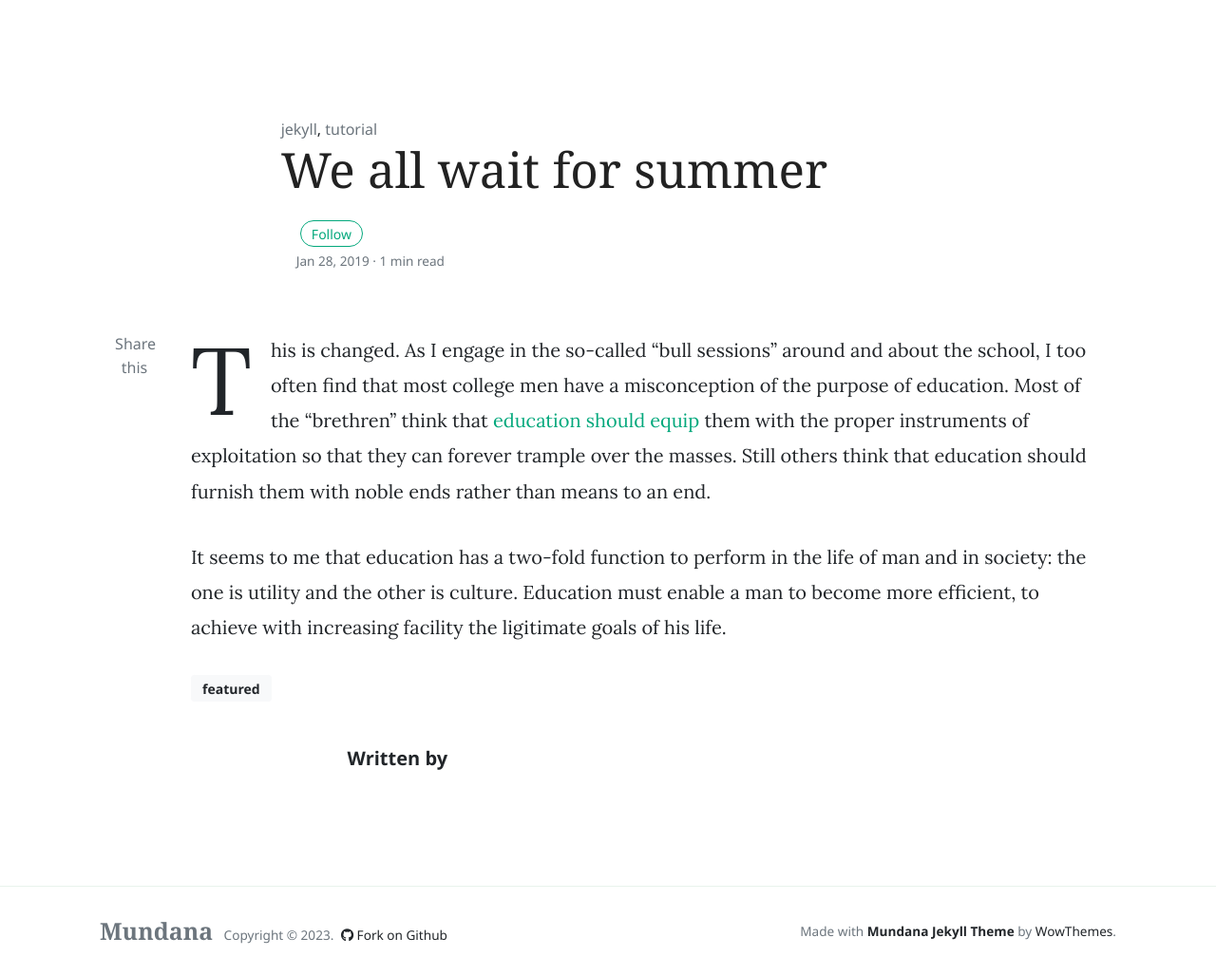
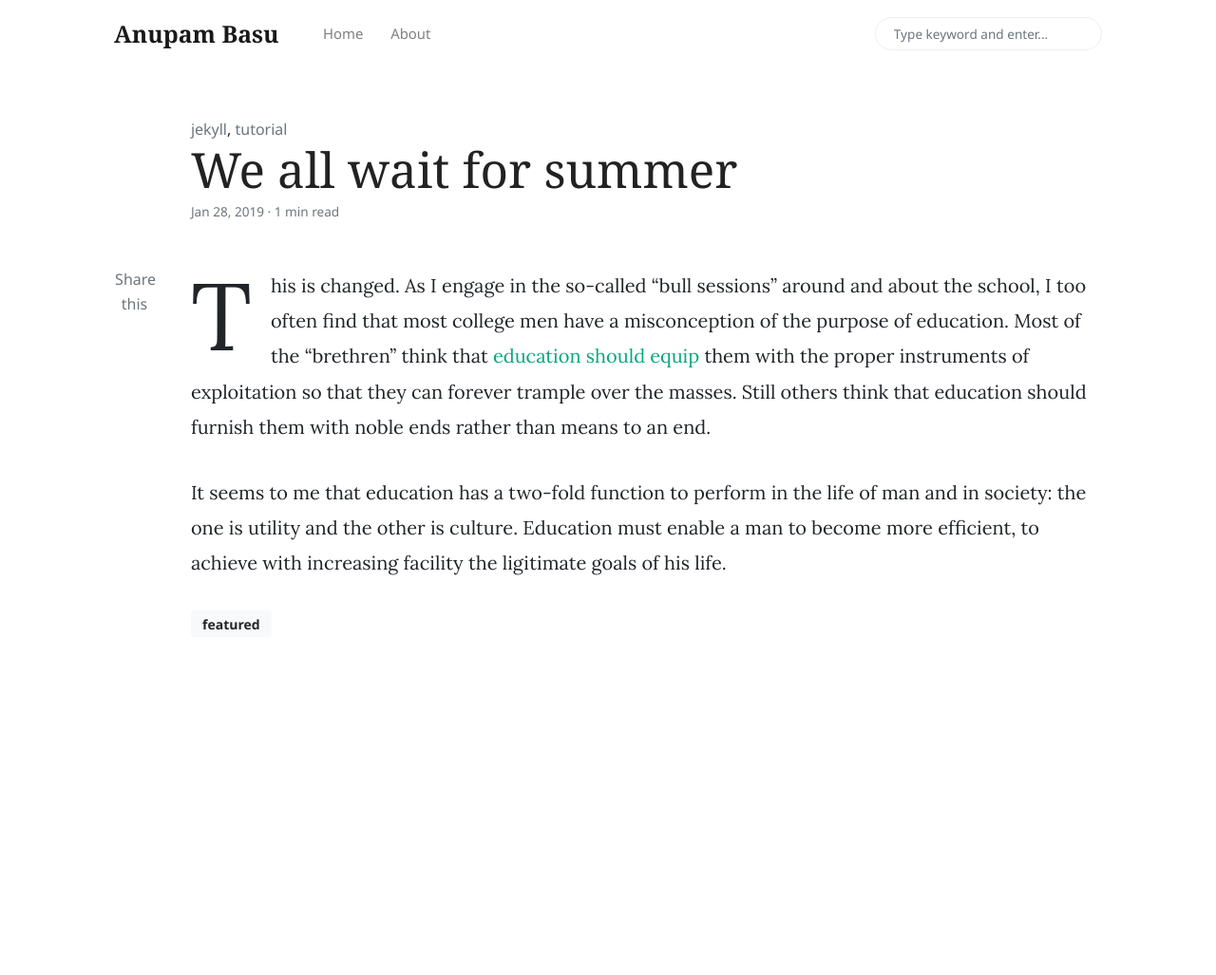
Before and after one commit to ABasu/ABasu.github.io, a Jekyll site: the page built from _posts/2019-01-28-we-all-wait-for-summer.md, in a window 1280 px wide and 1027 px high. Shown: the whole window at 95% size. Built offline with Jekyll 4.4.1, drawn with Linux system fonts in a browser that asks for light colours; nearby versions of some CDN libraries; comment, search, counter and statistics services are not loaded.

Commit message:
finished formatting

```diff
--- a/_layouts/default.html
+++ b/_layouts/default.html
@@ -72,26 +72,6 @@
     <script src="{{site.baseurl}}/assets/js/theme.js"></script>
 
 
-    <!-- Footer -->
-    <footer class="bg-white border-top p-3 text-muted small">
-        <div class="container">
-        <div class="row align-items-center justify-content-between">
-            <div>
-                <span class="navbar-brand mr-2 mb-0"><strong>Mundana</strong></span>
-                <span>Copyright © <script>document.write(new Date().getFullYear())</script>.</span>
-
-                <!--  Github Repo Star Btn-->
-                <a class="text-dark ml-1" target="_blank" href="https://github.com/wowthemesnet/mundana-theme-jekyll"><i class="fab fa-github"></i> Fork on Github</a>
-
-            </div>
-            <div>
-                Made with <a target="_blank" class="text-dark font-weight-bold" href="https://www.wowthemes.net/mundana-jekyll-theme/"> Mundana Jekyll Theme </a> by <a class="text-dark" target="_blank" href="https://www.wowthemes.net">WowThemes</a>.
-            </div>
-        </div>
-        </div>
-    </footer>
-
-    {% include tracking-footer.html %}
 
 </body>
 
--- a/_layouts/post.html
+++ b/_layouts/post.html
@@ -1,49 +1,33 @@
 ---
 layout: default
 ---
-{% assign author = site.authors[page.author] %}
-<div class="container">
-<div class="jumbotron jumbotron-fluid mb-3 pl-0 pt-0 pb-0 bg-white position-relative">
-		<div class="h-100 tofront">
+<div class="container-lg pt-4 pb-4">
 	<div class="row justify-content-center">
-				<div class="col-md-8 pr-0 pr-md-4 pt-4 pb-4 align-self-center">
-			<!--div class="row {% if page.image %} justify-content-between {% else %} justify-content-center {% endif %}">
-				<div class="{% if page.image %} col-md-6 {% else %} col-md-8 {% endif %} pr-0 pr-md-4 pt-4 pb-4 align-self-center">
-					<p class="text-uppercase font-weight-bold"-->
+		<!-- Share -->
+		<div class="col-lg-2 pr-4 mb-4 col-md-12">
+			<div class="sticky-top sticky-top-offset text-center">
+			</div>
+		</div>
+
+		<div class="col-md-12 col-lg-8">
+			<!-- Article -->
 					<span class="catlist">
 						{% for category in page.categories %}
 							<a class="sscroll text-danger" href="{{site.baseurl}}/categories.html#{{ category | downcase }}">{{ category | downcase }}</a><span class="sep">, </span>
 						{% endfor %}
 					</span>
-					</p>
 					<h1 class="display-4 mb-4 article-headline">{{ page.title }}</h1>
 					<div class="d-flex align-items-center">
-                        {% if author.avatar %}
-                        <img class="rounded-circle" src="{{site.baseurl}}/{{author.avatar}}" alt="{{author.name}}" width="70"/>
-                        {% endif %}
-						<small class="ml-3"> {{ author.name }} <span><a target="_blank" href="{{ author.twitter }}" class="btn btn-outline-success btn-sm btn-round ml-1">Follow</a></span>
-                            <span class="text-muted d-block mt-1">{{ page.date | date: '%b %d, %Y' }} · {% include meta-read-time.html %}</span>
-						</small>
+						<small class="ml-3"> <span class="text-muted d-block mt-1">{{ page.date | date: '%b %d, %Y' }} · {% include meta-read-time.html %}</span> </small>
 					</div>
 				</div>
-                {% if page.image %}
-				<!--div class="col-md-6 pr-0 align-self-center">
-					<img class="rounded" src="{% if page.image contains "://" %}{{ page.image }}{% else %}{{ site.baseurl }}/{{ page.image }}{% endif %}" alt="{{ page.title }}">
-				</div-->
-                {% endif %}
 			</div>
 		</div>
 	</div>
 </div>
 
-
-
-
-
 <div class="container-lg pt-4 pb-4">
 	<div class="row justify-content-center">
-
-
 		<!-- Share -->
 		<div class="col-lg-2 pr-4 mb-4 col-md-12">
 			<div class="sticky-top sticky-top-offset text-center">
@@ -65,9 +49,7 @@
 			</div>
 		</div>
 
-
 		<div class="col-md-12 col-lg-8">
-
 			<!-- Article -->
 			<article class="article-post">
 				{{ content }}
@@ -82,56 +64,11 @@
 				</span>
 			</div>
 
-            <!-- Mailchimp Subscribe Form -->
-            {% if site.mailchimp-list %}
-			<div class="border p-5 bg-lightblue">
-				<div class="row justify-content-between">
-					<div class="col-md-6 mb-2 mb-md-0">
-						<h5 class="font-weight-bold">Join Newsletter</h5>
-						 Get the latest news right in your inbox. We never spam!
-					</div>
-					<div class="col-md-6">
-						<div class="row">
-                            <form action="{{site.mailchimp-list}}" method="post" name="mc-embedded-subscribe-form" class="wj-contact-form validate w-100" target="_blank" novalidate>
-                            <div class="mc-field-group">
-
-								<input type="email" placeholder="Enter e-mail address" name="EMAIL" class="required email form-control w-100" id="mce-EMAIL" autocomplete="on" required>
-
-
-								<button type="submit" value="Subscribe" name="subscribe" class="heart btn btn-success btn-block w-100 mt-2">Subscribe</button>
-
-                            </div>
-                            </form>
-						</div>
-					</div>
-				</div>
-			</div>
-            {% endif %}
-
-
-             <!-- Author Box -->
-                {% if page.author %}
-				<div class="row mt-5">
-					<div class="col-md-2 align-self-center">
-                         {% if author.avatar %}
-                        <img class="rounded-circle" src="{{site.baseurl}}/{{author.avatar}}" alt="{{author.name}}" width="90"/>
-                        {% endif %}
-					</div>
-					<div class="col-md-10">
-                        <h5 class="font-weight-bold">Written by {{ author.name }} {% if author.twitter %}<span><a target="_blank" href="{{ author.twitter }}" class="btn btn-outline-success btn-sm btn-round ml-2">Follow</a></span>{% endif %}</h5>
-						{{ author.bio }}
-					</div>
-				</div>
-                {% endif %}
-
 			<!-- Comments -->
 			{% if page.comments != false %}
 				{% include comments.html %}
 			{% endif %}
-
 		</div>
-
-
 	</div>
 </div>
 
```
Also changed, not shown: index copy.html (deleted, +0 -219 lines), assets/css/main.css, 10 other files. Lines whose indentation alone changed are shown as unchanged.
